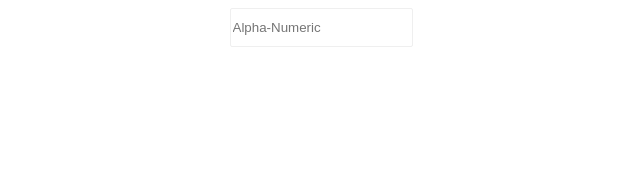
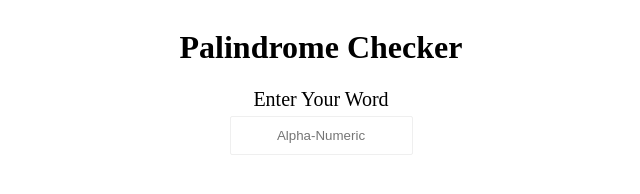
Before and after one commit to Hamza-Dahmoun/Palindrome-Checker, a plain HTML site: page index.html in a window 1280 px wide. Shown: the whole page, without its empty margins (319-959 px from the left). Drawn offline with Linux system fonts and the light colour scheme.

Commit message:
added h1 & label & wrapper div, made body a flexbox

```diff
--- a/index.html
+++ b/index.html
@@ -1,23 +1,43 @@
 <!DOCTYPE html>
 <html>
+
 <head>
     <script src="app.js"></script>
     <style>
-            body{
-                text-align:center;
+        body {
+            text-align: center;
+            display: flex;
+            flex-direction: column;
+            justify-content: space-around;
         }
-        input{
-            height:35px;
+
+        label {
+            font-size: 20px;
+            display: block;
+            margin-bottom: 5px;
+        }
+
+        input {
+            height: 35px;
             border-radius: 2px;
-            border:1px solid #efefef;
+            border: 1px solid #efefef;
+            text-align: center;
         }
-        p{
-            font-size: 20px;
+
+        p {
+            font-size: 40px;
         }
     </style>
 </head>
+
 <body>
+    <h1>Palindrome Checker</h1>
+    <div>
+        <label for="textInput">Enter Your Word</label>
         <input type="text" id="textInput" onkeyup="checkPalindrome()" placeholder="Alpha-Numeric">
+    </div>
+
     <p id="result"></p>
 </body>
+
 </html>
```
Lines whose indentation alone changed are shown as unchanged.
